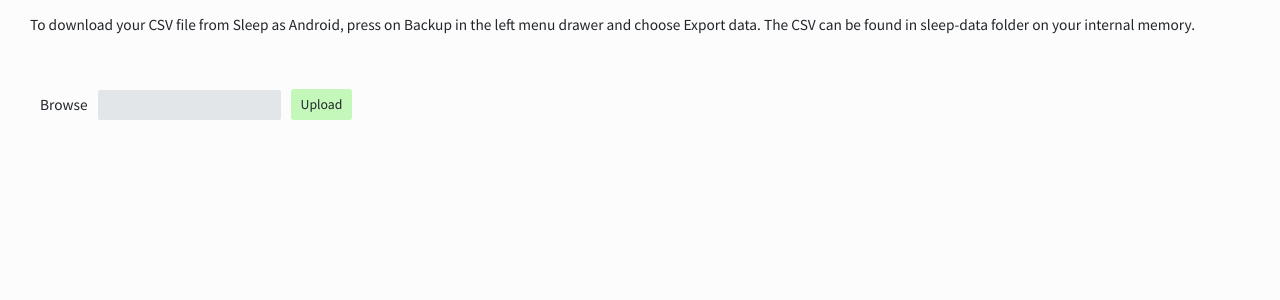
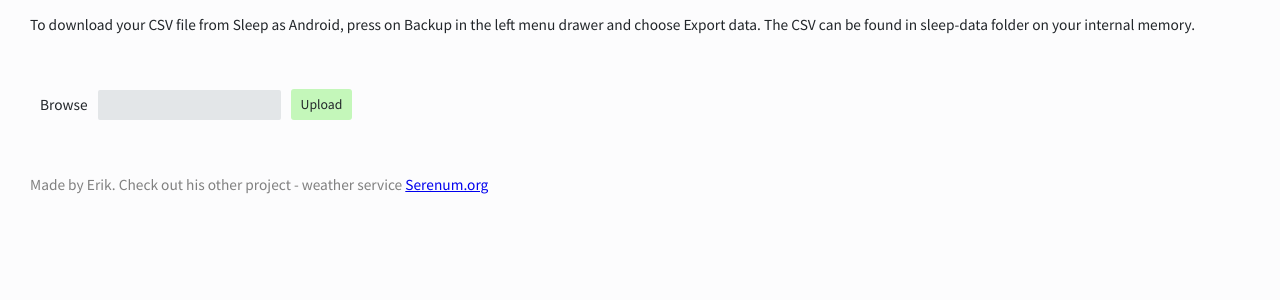
Before and after one commit to urbandroid-team/sleep-csv-to-json, a PHP site: page / in a window 1280 px wide. Shown: the part 57-357 px from the top of the page. Run offline with PHP 8.4, Linux system fonts and the light colour scheme.

Commit message:
Made by Erik

```diff
--- a/index.php
+++ b/index.php
@@ -97,6 +97,11 @@ header {
 	font-size: 1.580rem;
 	font-weight: 700;
 	margin-bottom: 10px;
+}
+
+#made-by {
+    margin-top: 50px;
+    color: grey;
 }
 
 
@@ -243,6 +248,8 @@ $(document).ready(function() {
 
 	echo '</form>';
 
+	echo '<p id="made-by">Made by Erik. Check out his other project - weather service <a href="https://serenum.org/" target="_blank">Serenum.org</a></p>';
+
 
 ?>
 
```
